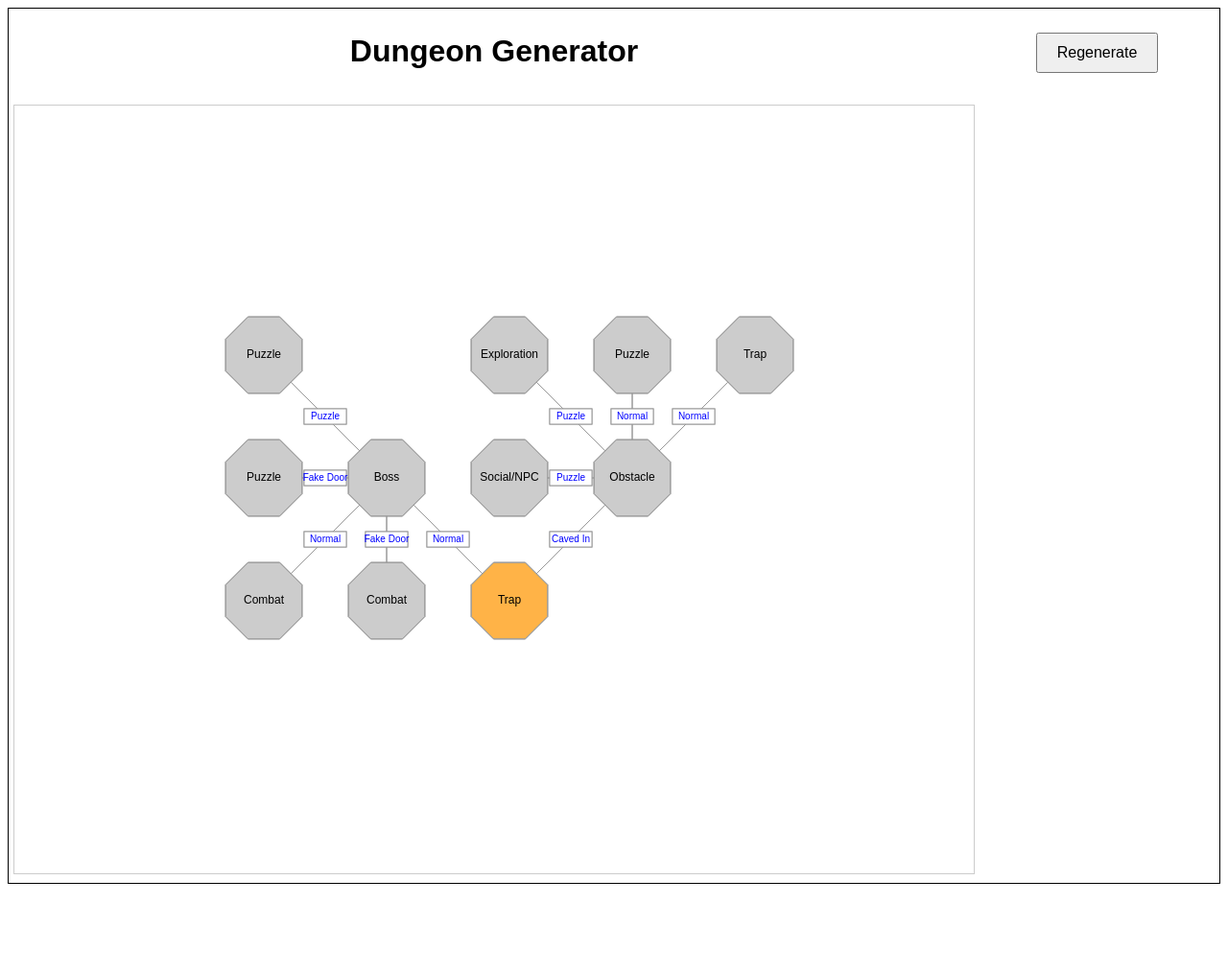
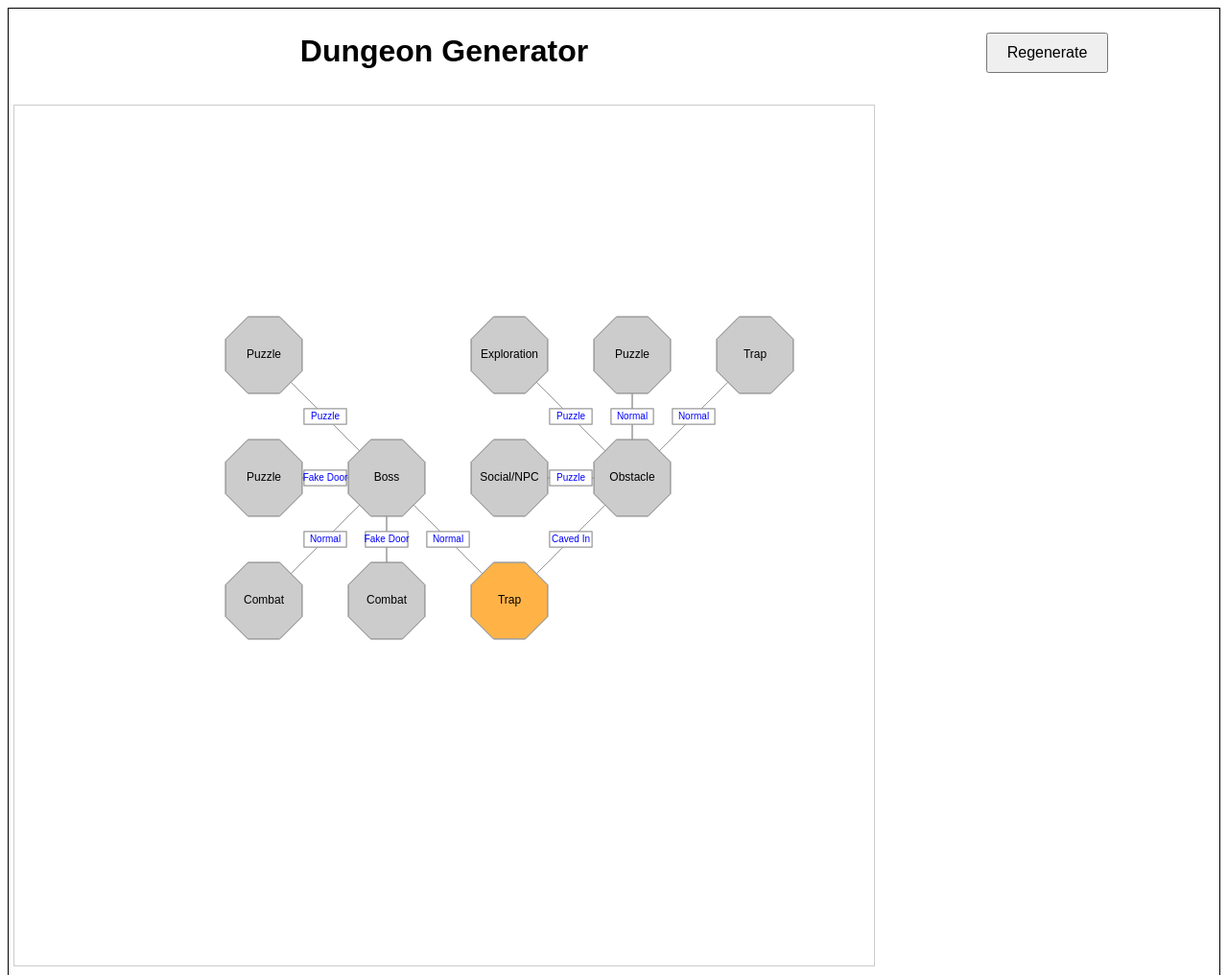
Before and after one commit to jjb56/Dungeon-Generator, a plain HTML site: page index.html in a window 1280 px wide. Shown: the top 1016 px of the page at 96% size. Before the commit the page ends 947 px from the top, so only its background shows below. Drawn offline with Linux system fonts and the light colour scheme.

Commit message:
Update canvas size

```diff
--- a/index.html
+++ b/index.html
@@ -38,7 +38,7 @@
       </button>
     </div>
     <div class="gen-area">
-      <canvas id="dungeonCanvas" width="1000" height="800"></canvas>
+      <canvas id="dungeonCanvas" width="896" height="896"></canvas>
     </div>
   </div>
   <br />
```
